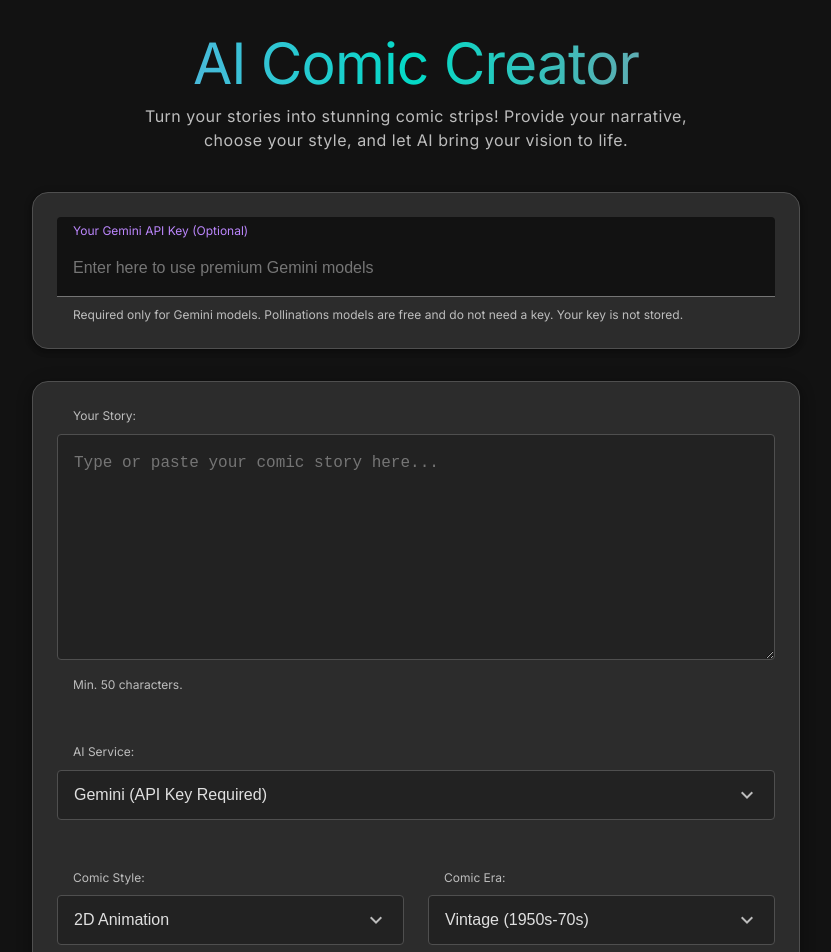
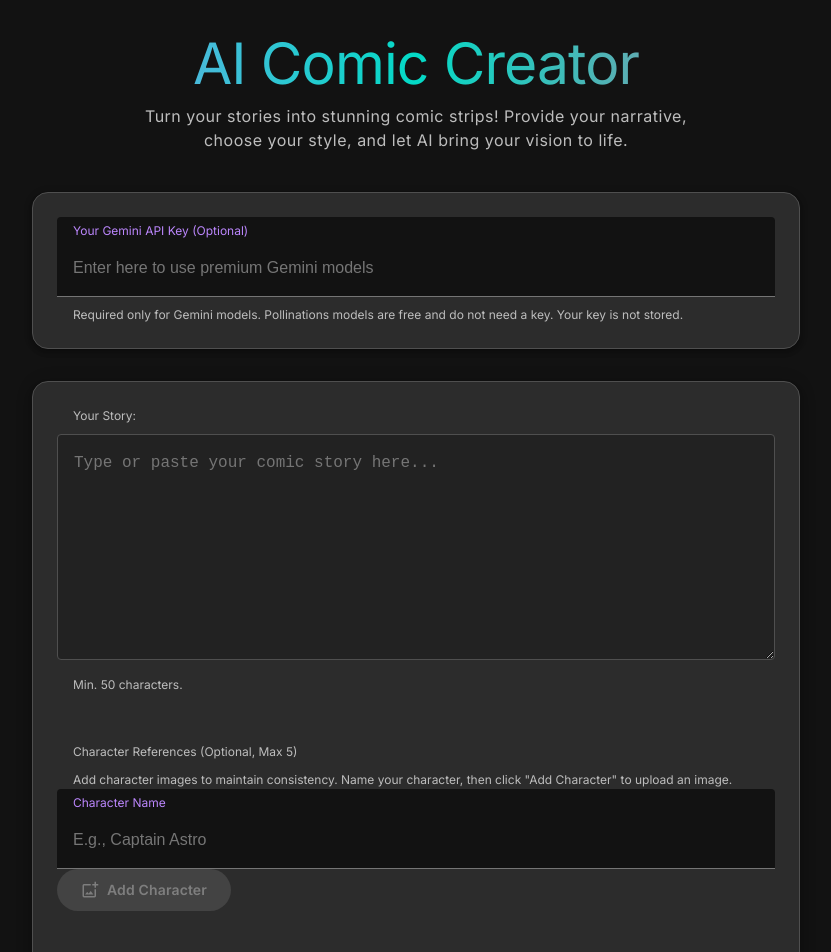
Before and after one commit to ESV43/comics, a React (Vite) app: page / in a window 1280 px wide. Shown: the top 952 px of the page, without its empty margins (224-1055 px from the left). Built offline with nearby package versions, Linux system fonts and the light colour scheme.

Commit message:
Update StoryInputForm.tsx

```diff
--- a/components/StoryInputForm.tsx
+++ b/components/StoryInputForm.tsx
@@ -1,5 +1,5 @@
 import React, { useState, useEffect } from 'react';
-import { StoryInputOptions, ComicStyle, ComicEra, AspectRatio, GenerationProgress, CaptionPlacement, GenerationService } from '../types';
+import { StoryInputOptions, ComicStyle, ComicEra, AspectRatio, GenerationProgress, CaptionPlacement, GenerationService, CharacterReference } from '../types';
 import {
   AVAILABLE_STYLES,
   AVAILABLE_ERAS,
@@ -40,6 +40,11 @@ const StoryInputForm: React.FC<StoryInputFormProps> = ({ onSubmit, isLoading, is
   const [pollinationsTextModels, setPollinationsTextModels] = useState<{ value: string; label: string }[]>([]);
   const [arePollinationsModelsLoading, setArePollinationsModelsLoading] = useState(false);
 
+  // State for character references
+  const [characters, setCharacters] = useState<CharacterReference[]>([]);
+  const [newCharName, setNewCharName] = useState('');
+
+
   useEffect(() => {
     if (generationService === GenerationService.POLLINATIONS) {
       setArePollinationsModelsLoading(true);
@@ -57,6 +62,29 @@ const StoryInputForm: React.FC<StoryInputFormProps> = ({ onSubmit, isLoading, is
     }
   }, [generationService]);
 
+  const handleCharImageUpload = (e: React.ChangeEvent<HTMLInputElement>) => {
+    if (e.target.files && e.target.files[0] && newCharName.trim()) {
+      const file = e.target.files[0];
+      const reader = new FileReader();
+      reader.onload = (loadEvent) => {
+        const newCharacter: CharacterReference = {
+          id: `char-${Date.now()}`,
+          name: newCharName.trim(),
+          image: loadEvent.target?.result as string,
+        };
+        setCharacters(prev => [...prev, newCharacter]);
+        setNewCharName(''); // Reset for next character
+      };
+      reader.readAsDataURL(file);
+    }
+    e.target.value = ''; // Always reset file input to allow re-uploading the same file
+  };
+
+  const handleRemoveCharacter = (id: string) => {
+    setCharacters(prev => prev.filter(char => char.id !== id));
+  };
+
+
   const handleSubmit = (e: React.FormEvent) => {
     e.preventDefault();
     if (generationService === GenerationService.GEMINI && !isApiKeyProvided) {
@@ -67,14 +95,14 @@ const StoryInputForm: React.FC<StoryInputFormProps> = ({ onSubmit, isLoading, is
       alert("Please enter a story.");
       return;
     }
-    onSubmit({ story, style, era, aspectRatio, includeCaptions, numPages, imageModel, textModel, captionPlacement, generationService });
+    onSubmit({ story, style, era, aspectRatio, includeCaptions, numPages, imageModel, textModel, captionPlacement, generationService, characters });
   };
 
   const isSubmitDisabled = isLoading || (generationService === GenerationService.GEMINI && !isApiKeyProvided);
 
   return (
     <form onSubmit={handleSubmit} className="story-input-form-container">
-      {/* Story Textarea - Unchanged */}
+      {/* Story Textarea */}
       <div className="form-group">
         <label htmlFor="story" className="form-label">Your Story:</label>
         <textarea
@@ -83,6 +111,57 @@ const StoryInputForm: React.FC<StoryInputFormProps> = ({ onSubmit, isLoading, is
           required minLength={50} maxLength={60000}
         />
         <p className="input-description">Min. 50 characters.</p>
+      </div>
+
+      {/* Character Reference Section */}
+       <div className="form-group character-reference-section">
+        <label className="form-label">Character References (Optional, Max 5)</label>
+        <p className="input-description">
+          Add character images to maintain consistency. Name your character, then click "Add Character" to upload an image.
+        </p>
+
+        <div className="character-list">
+          {characters.map(char => (
+            <div key={char.id} className="character-chip">
+              <img src={char.image} alt={char.name} className="character-thumbnail" />
+              <span className="character-name">{char.name}</span>
+              <button type="button" onClick={() => handleRemoveCharacter(char.id)} className="character-remove-btn" aria-label={`Remove ${char.name}`}>×</button>
+            </div>
+          ))}
+        </div>
+
+        {characters.length < 5 && (
+          <div className="add-character-controls">
+            <div className="form-input-container" style={{ flexGrow: 1 }}>
+              <label htmlFor="newCharName" className="form-label">Character Name</label>
+              <input
+                type="text"
+                id="newCharName"
+                value={newCharName}
+                onChange={(e) => setNewCharName(e.target.value)}
+                className="form-input"
+                placeholder="E.g., Captain Astro"
+              />
+            </div>
+            <input
+              type="file"
+              id="character-image-input"
+              accept="image/png, image/jpeg, image/webp"
+              style={{ display: 'none' }}
+              onChange={handleCharImageUpload}
+            />
+            <button
+              type="button"
+              className="btn btn-secondary"
+              onClick={() => document.getElementById('character-image-input')?.click()}
+              disabled={!newCharName.trim()}
+              aria-label="Add character image"
+            >
+              <span className="material-icons-outlined">add_photo_alternate</span>
+              Add Character
+            </button>
+          </div>
+        )}
       </div>
 
        <div className="form-group">
@@ -94,7 +173,7 @@ const StoryInputForm: React.FC<StoryInputFormProps> = ({ onSubmit, isLoading, is
         </div>
       </div>
 
-      {/* Style and Era Grid - Unchanged */}
+      {/* Style and Era Grid */}
       <div className="form-group-grid">
         <div className="form-group">
           <label htmlFor="style" className="form-label">Comic Style:</label>
@@ -114,7 +193,7 @@ const StoryInputForm: React.FC<StoryInputFormProps> = ({ onSubmit, isLoading, is
         </div>
       </div>
 
-      {/* Aspect Ratio and Num Pages Grid - Unchanged */}
+      {/* Aspect Ratio and Num Pages Grid */}
       <div className="form-group-grid">
         <div className="form-group">
           <label htmlFor="aspectRatio" className="form-label">Image Aspect Ratio:</label>
@@ -170,7 +249,7 @@ const StoryInputForm: React.FC<StoryInputFormProps> = ({ onSubmit, isLoading, is
         </div>
       </div>
 
-      {/* Captions Section - Unchanged */}
+      {/* Captions Section */}
       <div className="form-group">
         <div className="checkbox-group" style={{marginBottom: '0.5rem'}}>
           <input
@@ -208,7 +287,7 @@ const StoryInputForm: React.FC<StoryInputFormProps> = ({ onSubmit, isLoading, is
           Please enter your Gemini API Key to enable comic creation with Gemini.
         </p>
       )}
-      {/* Progress Bar - Unchanged */}
+      {/* Progress Bar */}
       {isLoading && currentProgress && (
         <div className="form-progress-container">
           {/* ... progress bar jsx ... */}
```
